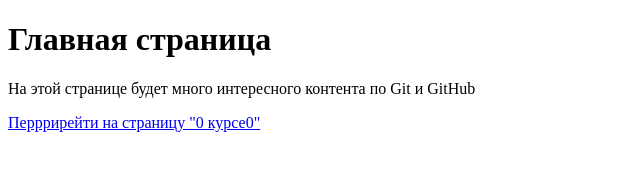
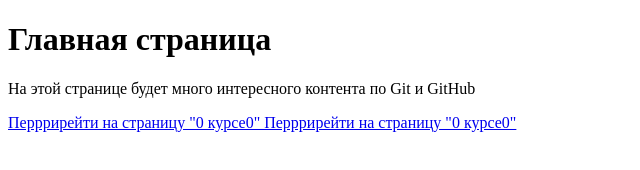
Before and after one commit to kkkate1/git-directoryyy, a plain HTML site: page index.html in a window 1280 px wide. Shown: the whole page, without its empty margins (0-640 px from the left). Drawn offline with Linux system fonts and the light colour scheme.

Commit message:
feat11: added the link element to index.html

```diff
--- a/index.html
+++ b/index.html
@@ -13,6 +13,7 @@
     <p>
         <a href="pages/about/html">
             Перррирейти на страницу "0 курсе0"
+            Перррирейти на страницу "0 курсе0"
         </a>
 </body>
 </html>
```
